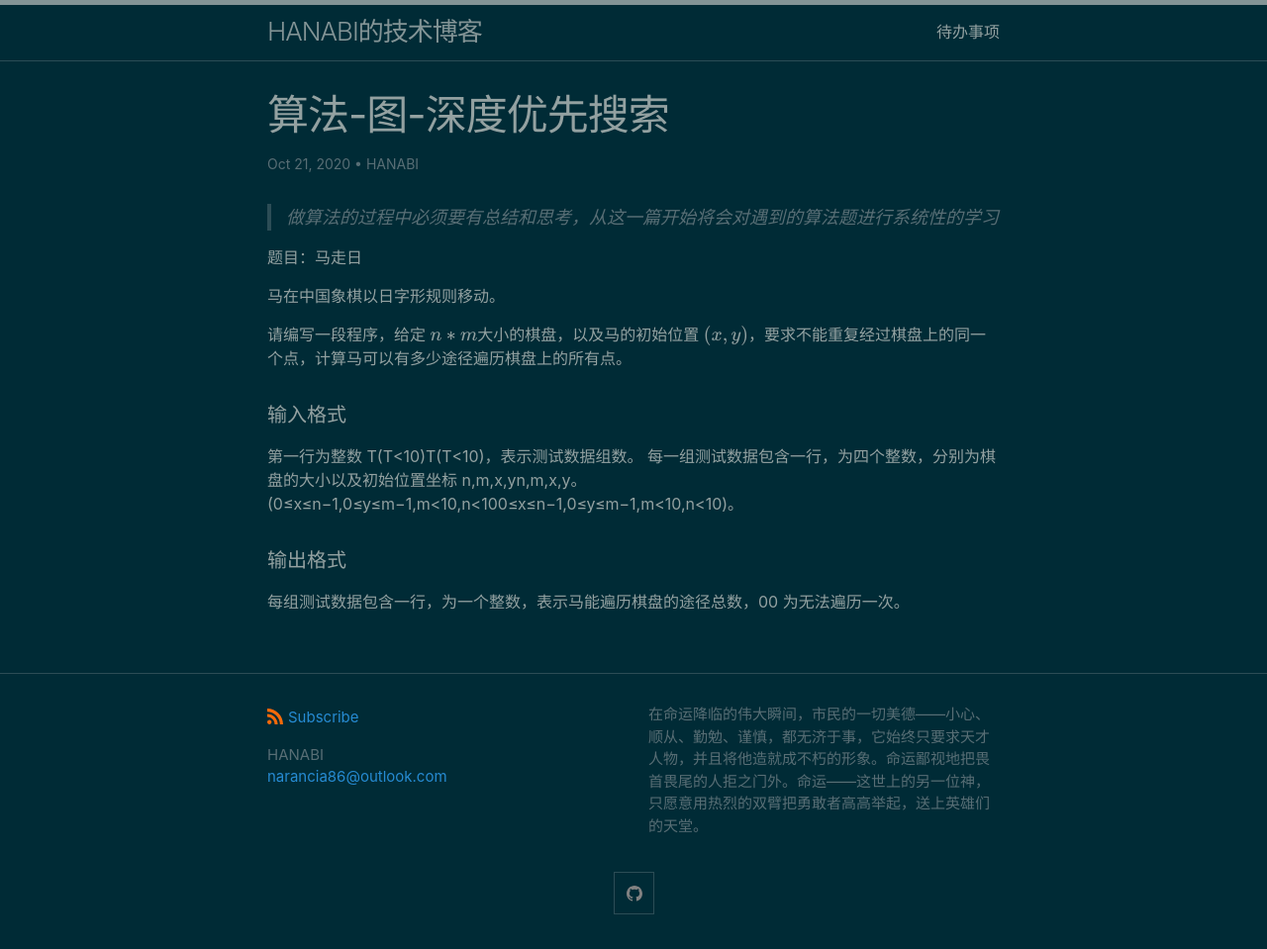
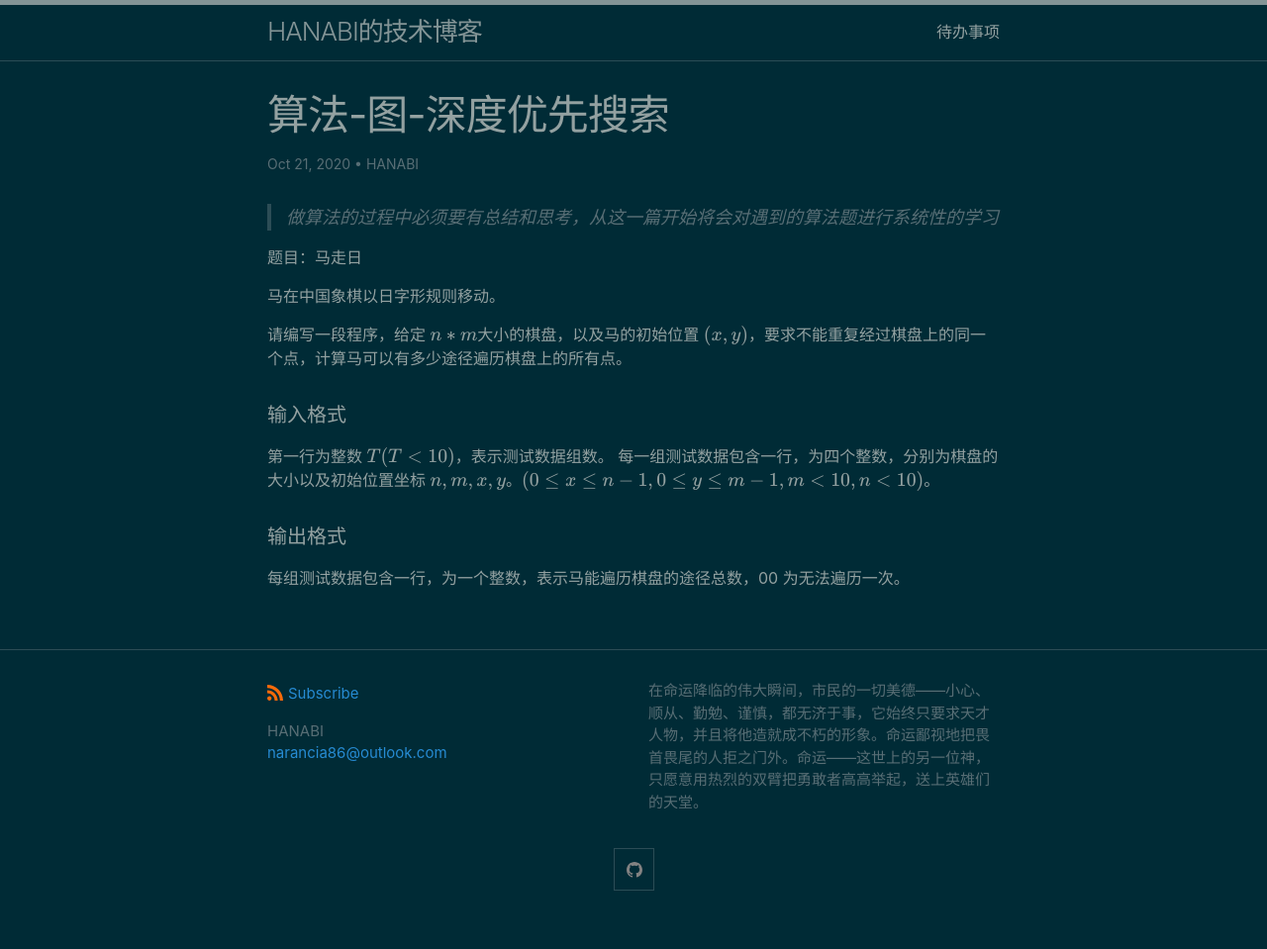
Before and after one commit to KamenRiderKuuga/kamenriderkuuga.github.io, a Jekyll site: the page built from _posts/2021-01-05-Algorithms-1.md, in a window 1280 px wide. Shown: the whole page at 99% size. Built offline with Jekyll 4.4.1, drawn with Linux system fonts in a browser that asks for light colours; after the commit the page ends 935 px from its top, so only the background shows below that.

Commit message:
Update 2021-01-05-Algorithms-1.md

```diff
--- a/_posts/2021-01-05-Algorithms-1.md
+++ b/_posts/2021-01-05-Algorithms-1.md
@@ -18,8 +18,8 @@ usemathjax: true
 
 #### 输入格式
 
-第一行为整数 T(T<10)T(T<10)，表示测试数据组数。
-每一组测试数据包含一行，为四个整数，分别为棋盘的大小以及初始位置坐标 n,m,x,yn,m,x,y。(0≤x≤n−1,0≤y≤m−1,m<10,n<100≤x≤n−1,0≤y≤m−1,m<10,n<10)。
+第一行为整数 $$T(T<10)$$，表示测试数据组数。
+每一组测试数据包含一行，为四个整数，分别为棋盘的大小以及初始位置坐标 $$n,m,x,y$$。$$(0≤x≤n−1,0≤y≤m−1,m<10,n<10)$$。
 
 #### 输出格式
 
```
